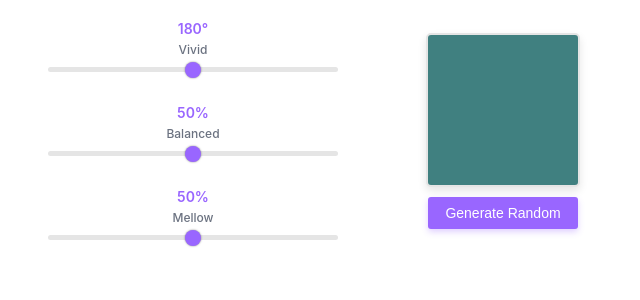
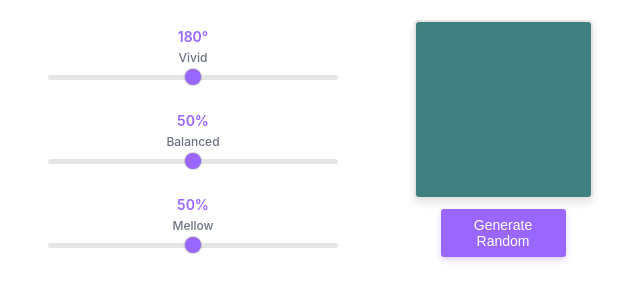
Before and after one commit to andriigardu/color_generator, a plain HTML site: page index.html in a window 1280 px wide. Shown: the whole page, without its empty margins (292-932 px from the left). Drawn offline with Linux system fonts and the light colour scheme.

Commit message:
Update index.html

```diff
--- a/index.html
+++ b/index.html
@@ -85,8 +85,8 @@ input[type="range"]::-webkit-slider-thumb {
 }
 .color-preview {
     width: 100%;
-    max-width: 150px;
-    height: 150px;
+    max-width: 175px;
+    height: 175px;
     margin-bottom: 10px;
     border: 2px solid #e5e5e5;
     border-radius: 5px;
@@ -94,7 +94,7 @@ input[type="range"]::-webkit-slider-thumb {
 }
 button {
     width: 100%;
-    max-width: 150px;
+    max-width: 125px;
     padding: 8px;
     font-size: 14px;
     border-radius: 3px;
```
